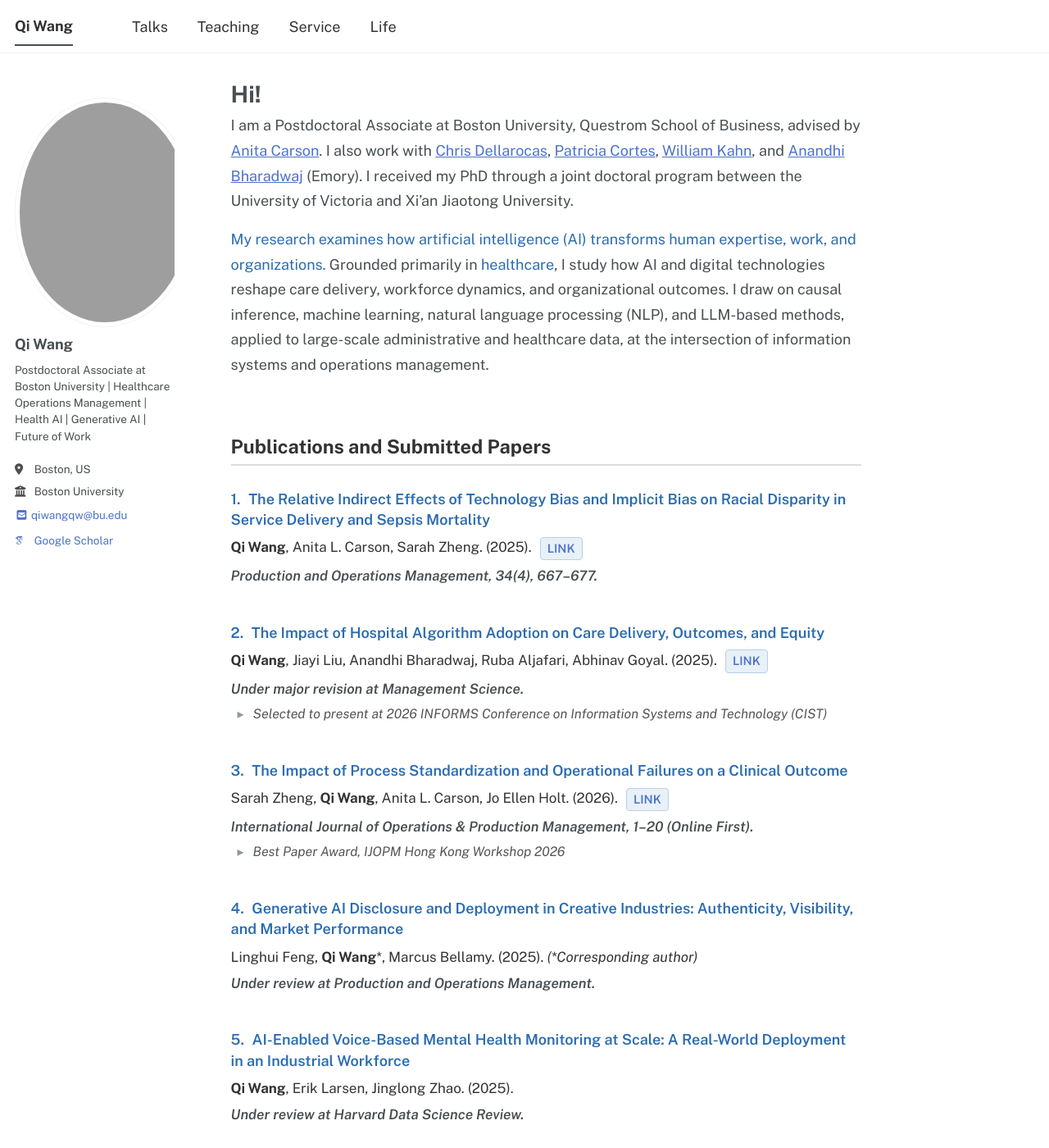
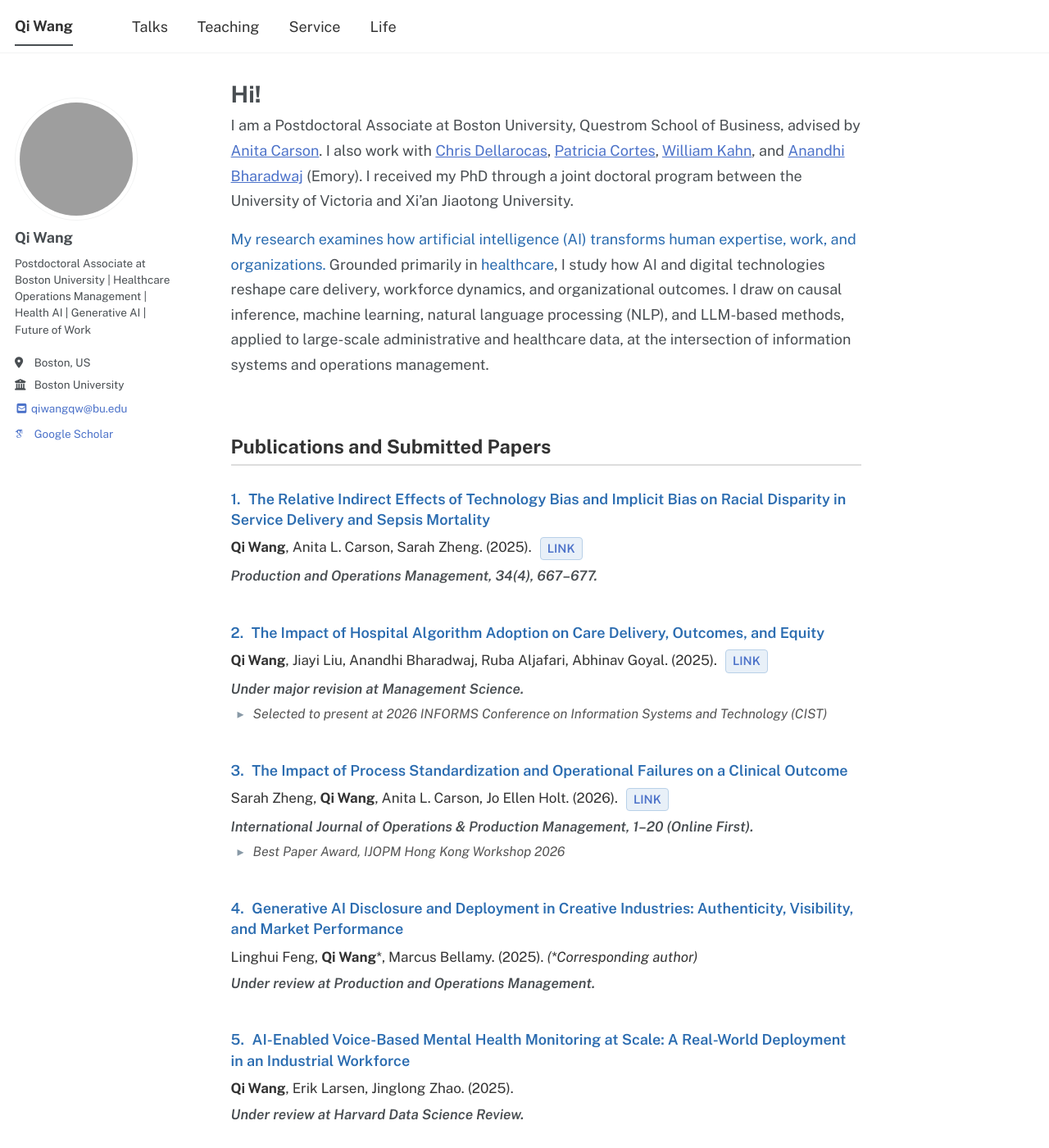
Before and after one commit to qiwang-katherine/qiwang-katherine.github.io, a Jekyll site: the page built from _pages/about.md, in a window 1280 px wide and 1400 px high. Shown: the whole window at 82% size. Built offline with Jekyll 4.4.1, drawn with Linux system fonts in a browser that asks for light colours; some web fonts are replaced; a script bundle is joined from its source files by our own code; library files that are not in the unit come from our copies.

Commit message:
main.scss

```diff
--- a/assets/css/main.scss
+++ b/assets/css/main.scss
@@ -229,14 +229,14 @@ a:hover,
 
 /* ========== Sidebar avatar ========== */
 .author__avatar {
-  width: 220px !important;
-  max-width: 220px !important;
+  width: 150px !important;
+  max-width: 150px !important;
 }
 
 .author__avatar img {
-  width: 220px !important;
-  max-width: 220px !important;
-  height: 280px !important;
+  width: 150px !important;
+  max-width: 150px !important;
+  height: 150px !important;
   object-fit: cover;
   border-radius: 50%;
 }
```
